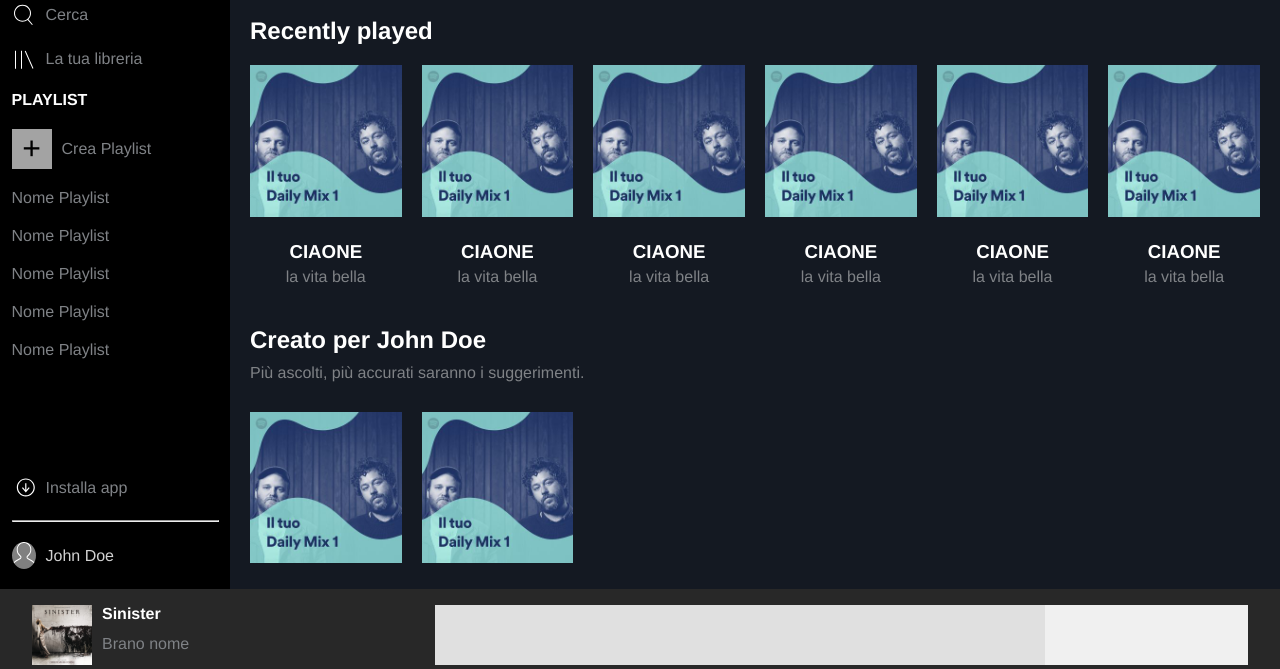
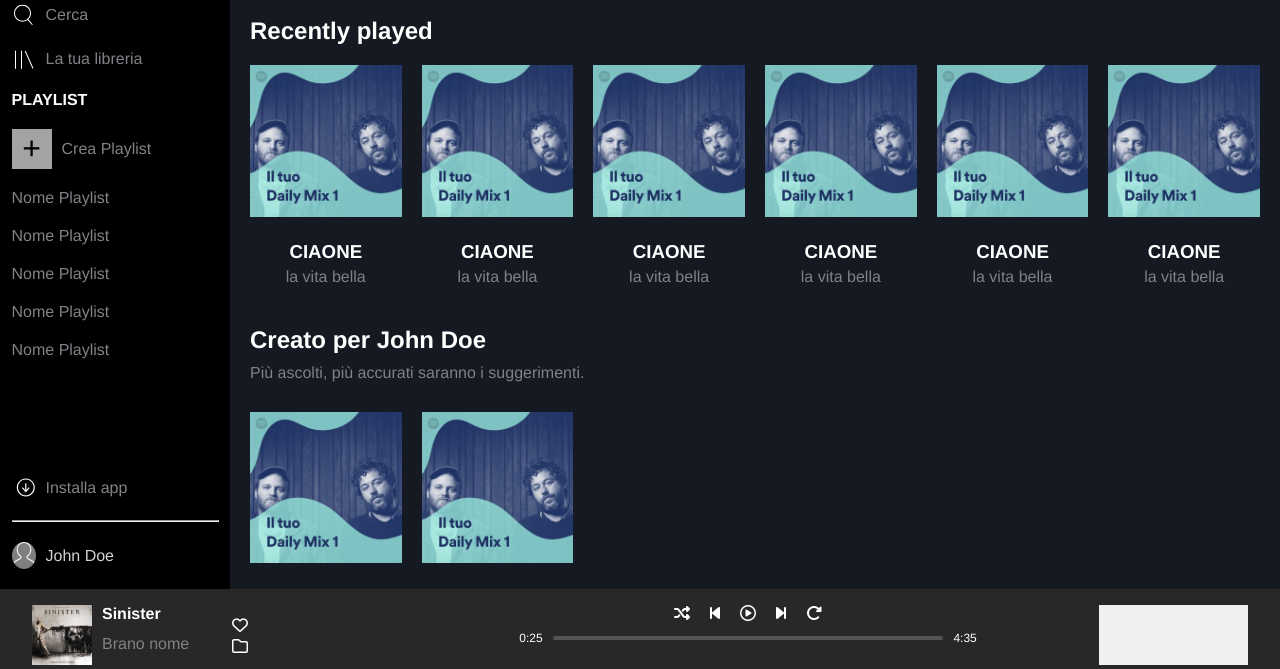
Before and after one commit to AlessandroSottosanti/html-css-spotifyweb, a plain HTML site: page index.html in a window 1280 px wide. Shown: the part 131-800 px from the top of the page. Drawn offline with Linux system fonts and the light colour scheme.

Commit message:
feat: center col footer

```diff
--- a/index.html
+++ b/index.html
@@ -40,9 +40,9 @@
                     <img src="./img/search.svg" alt="">
                     <span class="hidden-xs">Cerca</span>
                 </li>
-                <li class="sidebar-item">
+                <li class="sidebar-item library">
                     <img src="./img/libreria.svg" alt="">
-                    <span class="hidden-xs">La tua libreria</span>
+                    <span class="hidden-xs ">La tua libreria</span>
                 </li>
 
                 <li class="sidebar-item hidden-xs">
@@ -307,23 +307,43 @@
                     </span>
                 </div>
                 <div class="icons">
-
+                    <i class="fa-regular fa-heart"></i>
+                    <i class="fa-regular fa-folder"></i>
                 </div>
             </div>
 
             <div class="col-center">
-                <div class="buttons"></div>
-                <div class="timeline"></div>
+
+                <div class="buttons">
+                    <i class="fa-solid fa-shuffle"></i>
+                    <i class="fa-solid fa-backward-step"></i>
+                    <i class="fa-regular fa-circle-play"></i>
+                    <i class="fa-solid fa-forward-step"></i>
+                    <i class="fa-solid fa-rotate-right"></i>
+                </div>
+
+                <div class="player">
+                    <div class="song-info">
+                        <span class="current-time">0:25</span>
+
+                        <div class="progress-bar-container">
+                            <input type="range" class="progress-bar" min="0" max="100" value="25">
+                        </div>
+
+                        <span class="total-time">4:35</span>
+                    </div>
+                </div>
+
             </div>
 
             <div class="col-right">
                 <div class="volume">
-                    <ul>
-                        <li class="list-volume"></li>
-                        <li class="list-volume"></li>
-                        <li class="list-volume"></li>
-                        <li class="list-volume"></li>
-                        <li class="list-volume"></li>
+                    <ul class="list-volume">
+                        <li></li>
+                        <li></li>
+                        <li></li>
+                        <li></li>
+                        <li></li>
                     </ul>
                 </div>
             </div>
--- a/styles/responsive.css
+++ b/styles/responsive.css
@@ -94,4 +94,9 @@
 
 
 
-/* TODO: USA DISPLAY FLEX AL POSTO DI GRID E DIVIDI IL 100% WIDTH DEGLI ELEMENTI PER IL NUMERO DI ELEMENTI CHE VUOI PER RIGA */
+@media screen and (max-height: 350px) {
+
+    .library {
+        padding-bottom: 100px;
+    }
+}
--- a/styles/style.css
+++ b/styles/style.css
@@ -315,13 +315,95 @@ a.button {
     color: #7F8286;
 }
 
+.icons {
+    display: flex;
+    height: 100%;
+    flex-direction: column;
+    flex-wrap: wrap;
+    justify-content: center;
+    row-gap: 5px;
+}
+
 /* Colonna centrale */
 .col-center {
     flex-grow: 3;
 
-    /* debug */
-    background-color: #e0e0e0;
 }
+
+.buttons {
+    display: flex;
+    flex-wrap: nowrap;
+    justify-content: center;
+    width: 100%;
+    gap: 20px;
+}
+
+.player {
+    display: flex;
+    align-items: center;
+    justify-content: center;
+    padding: 10px;
+    width: 100%;
+    position: relative;
+    bottom: 0;
+    left: 0;
+}
+
+.song-info {
+    display: flex;
+    align-items: center;
+    width: 70%;
+    color: #b3b3b3;
+}
+
+.current-time, .total-time {
+    font-size: 12px;
+    margin: 0 10px;
+}
+
+.progress-bar-container {
+    position: relative;
+    width: 100%;
+    height: 4px;
+    background-color: #535353;
+    border-radius: 5px;
+    overflow: hidden;
+}
+
+.progress-bar {
+    -webkit-appearance: none;
+    appearance: none;
+    width: 100%;
+    height: 4px;
+    background: white;
+    border-radius: 5px;
+    outline: none;
+    margin: 0 10px;
+}
+
+.progress-bar::-webkit-slider-thumb {
+    -webkit-appearance: none;
+    appearance: none;
+    width: 0;
+    height: 0;
+}
+
+.progress-bar::-moz-range-thumb {
+    width: 0;
+    height: 0;
+}
+
+.progress-bar-container::before {
+    content: "";
+    position: absolute;
+    top: 0;
+    left: 0;
+    height: 100%;
+    background-color: white;
+    width: 0;
+    z-index: 0;
+}
+
 
 /* Colonna destra */
 .col-right {
```
